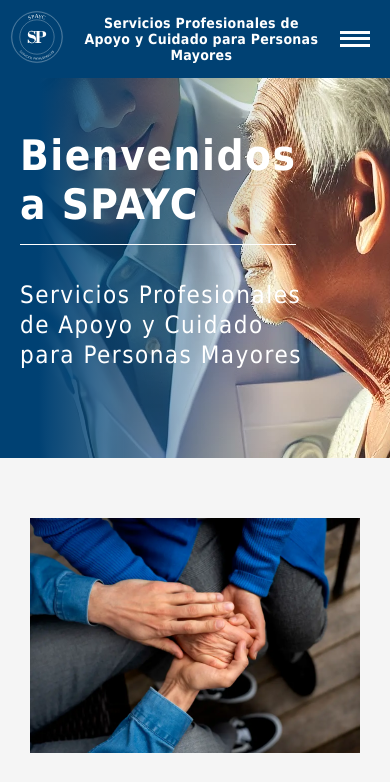
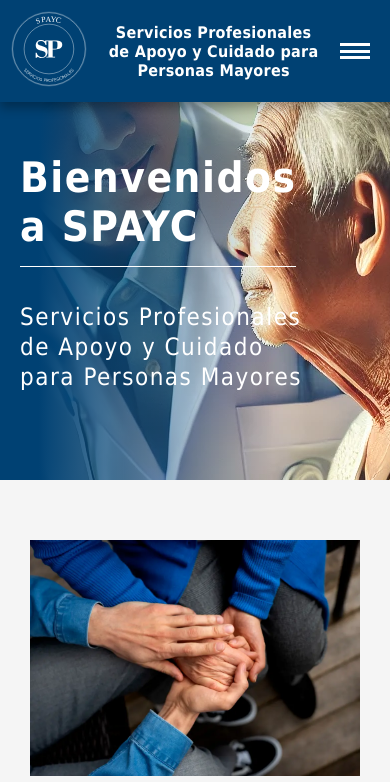
Before and after one commit to Gabriel9022/spayc-front, a React (Vite) app in the folder spayc-frontend/: page /inicio in a window 390 px wide. Shown: the top 782 px of the page. Built offline with nearby package versions, Linux system fonts and the light colour scheme; no server answers.

Commit message:
responsive css for header component

```diff
--- a/spayc-frontend/src/Components/Header/nav/NavDesktop.css
+++ b/spayc-frontend/src/Components/Header/nav/NavDesktop.css
@@ -30,3 +30,93 @@
     background-color: var(--secondary-color);
     color: var(--primary-color);
 }
+
+
+/* Responsive section */
+
+@media screen and (max-width: 1280px) {
+    .Header_right_container {
+        width: 80%;
+    }
+
+    .Header_info_block:nth-child(2),
+    .Header_info_block:nth-child(4) {
+        flex: 0.3;
+    }
+
+    .Header_info_block p {
+        font-size: 20px;
+    }
+
+    .Header_nav_menu {
+        width: auto;
+    }
+
+    .Header_nav_menu_item a {
+        font-size: 12px;
+    }
+}
+
+@media screen and (max-width: 900px) {
+    .Header_info_block:nth-child(2),
+    .Header_info_block:nth-child(4) {
+        flex: 0.4;
+    }
+
+    .Header_info_block p{
+        font-size: 16px;
+    }
+
+    .Header_nav_menu_item a {
+        font-size: 10px;
+        padding: 4px 6px;
+    }
+}
+
+@media screen and (max-width: 768px) {
+    .Header_content_container {
+        z-index: 1000;
+        position: fixed;
+        top: 0;
+        box-shadow:  0px 6px 10px rgba(0, 0, 0, 0.3);
+    }
+
+    .Header_right_container p {
+        font-size: 22px;
+    }
+}
+
+@media  screen and (max-width: 450px) {
+    .Header_right_container p {
+        font-size: 16px;
+    }
+}
+
+@media screen and (max-width: 390px) {
+    .Header_logo_container {
+        width: 80px;
+    }
+}
+
+@media screen and (max-width: 375px) {
+    .Header_right_container p {
+        font-size: 14px;
+    }
+}
+
+@media screen and (max-width: 360px) {
+    .Header_logo_container {
+        width: 60px;
+    }
+
+    .Header_right_container p {
+        padding: 0 15px;
+    }
+}
+
+@media screen and (max-width: 320px) {
+    .Header_right_container p {
+        font-size: 12px;
+        padding: 0 10px;
+    }
+}
--- a/spayc-frontend/src/Components/Header/nav/NavMobile.css
+++ b/spayc-frontend/src/Components/Header/nav/NavMobile.css
@@ -43,7 +43,7 @@
     padding: 0;
     margin: 0;
     position: fixed;
-    top: 80px;
+    top: 122px;
     left: 0;
     background-color: var(--secondary-color);
     z-index: 999;
@@ -75,3 +75,21 @@
     font-weight: bold;
     padding: 10px 20px;
 }
+
+@media screen and (max-width: 450px) {
+    .Header_nav_menu_mobile {
+        top: 116px;
+    }
+}
+
+@media screen and (max-width: 390px) {
+    .Header_nav_menu_mobile {
+        top: 100px;
+    }
+}
+
+@media screen and (max-width: 360px) {
+    .Header_nav_menu_mobile {
+        top: 82px;
+    }
+}
--- a/spayc-frontend/src/Components/Home/Home.css
+++ b/spayc-frontend/src/Components/Home/Home.css
@@ -325,6 +325,7 @@
 
 @media screen and (max-width: 768px) {
     .home_banner {
+        margin-top: 122px;
         height: 380px;
     }
 
@@ -402,6 +403,10 @@
 }
 
 @media screen and (max-width: 450px) {
+    .home_banner {
+        margin-top: 118px;
+    }
+
     .home_introduction_us p {
         text-align: left;
         text-wrap: balance;
@@ -419,6 +424,12 @@
     .home_compromise_service p,
     .home_services_link p {
         font-size: 18px;
+    }
+}
+
+@media screen and (max-width: 390px) {
+    .home_banner {
+        margin-top: 100px;
     }
 }
 
@@ -440,6 +451,12 @@
     .home_professionals_introduction p,
     .home_contact_introduction p {
         font-size: 16px;
+    }
+}
+
+@media screen and (max-width:360px) {
+    .home_banner {
+        margin-top: 82px;
     }
 }
 
```
